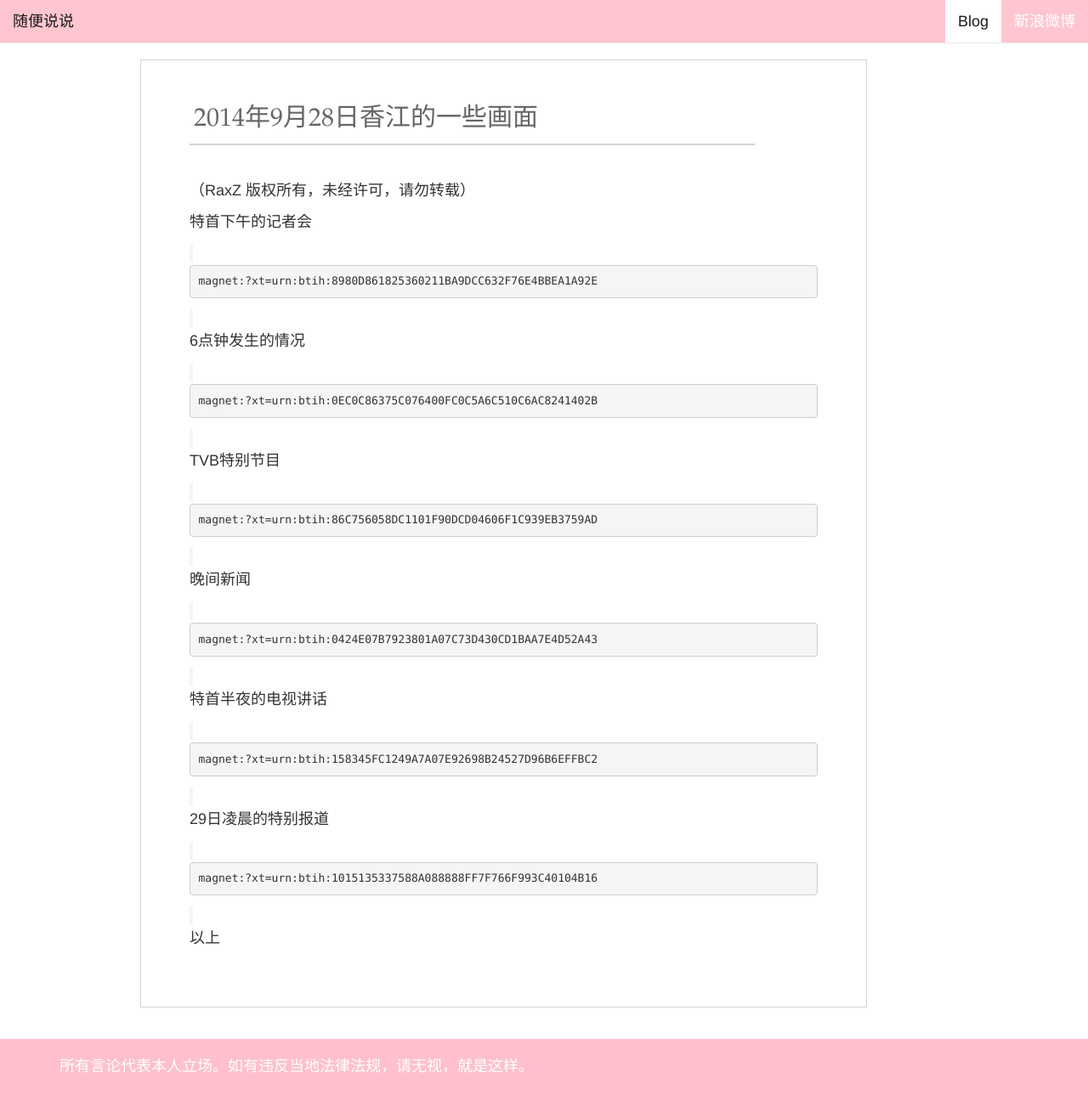
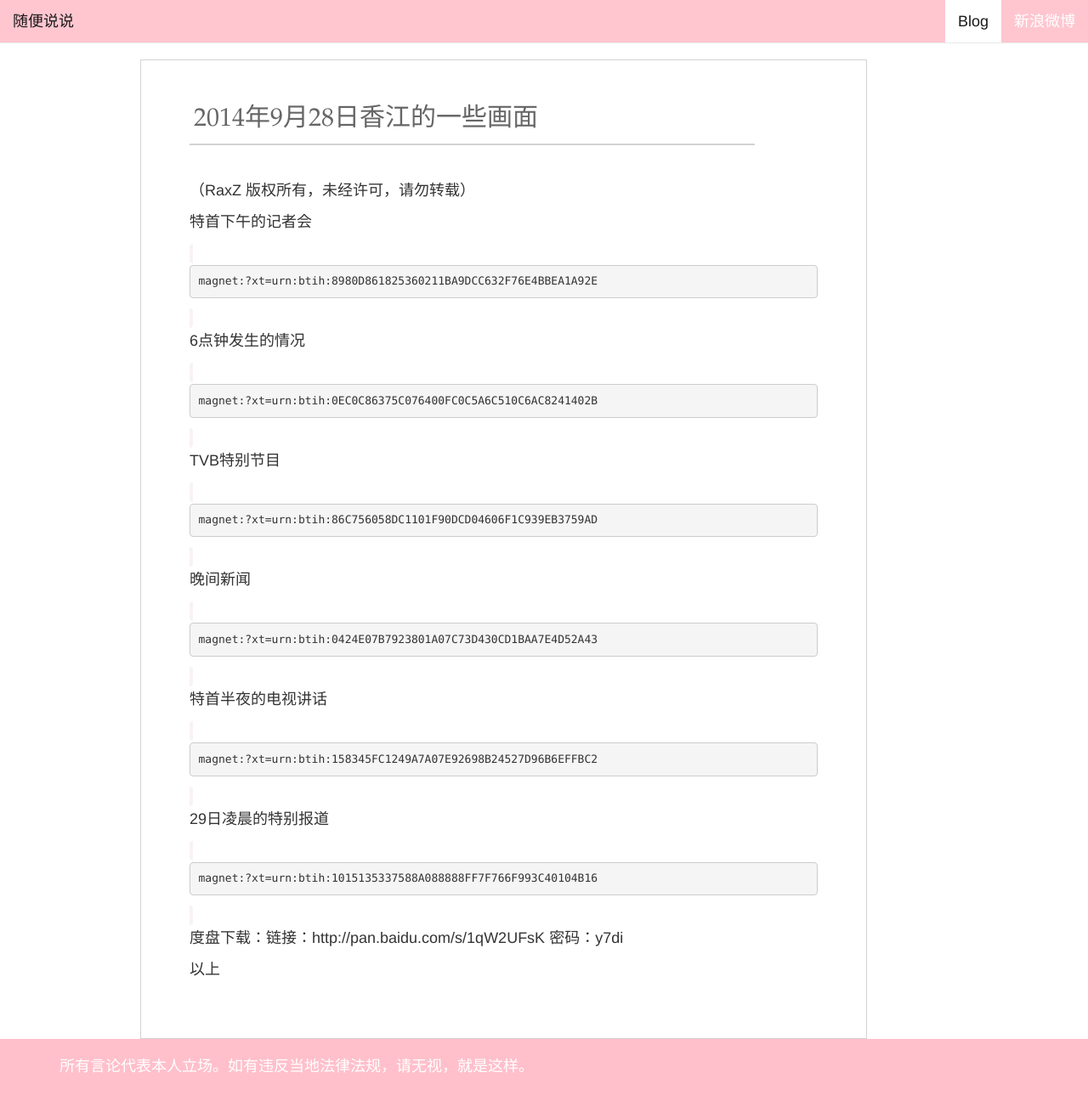
Before and after one commit to raxzhang/raxzhang.github.com, a Jekyll site: the page built from _posts/2014-09-29-2014092901.html, in a window 1280 px wide and 1373 px high. Shown: the top 1302 px of the window at 85% size. Built offline with Jekyll 4.4.1, drawn with Linux system fonts in a browser that asks for light colours; comment, search, counter and statistics services are not loaded.

Commit message:
update posts

```diff
--- a/_posts/2014-09-29-2014092901.html
+++ b/_posts/2014-09-29-2014092901.html
@@ -50,4 +50,5 @@ magnet:?xt=urn:btih:1015135337588A088888FF7F766F993C40104B16
 </pre>
 </code>
 
+<p>度盘下载：链接：http://pan.baidu.com/s/1qW2UFsK 密码：y7di</p>
 <p>以上</p>
```
